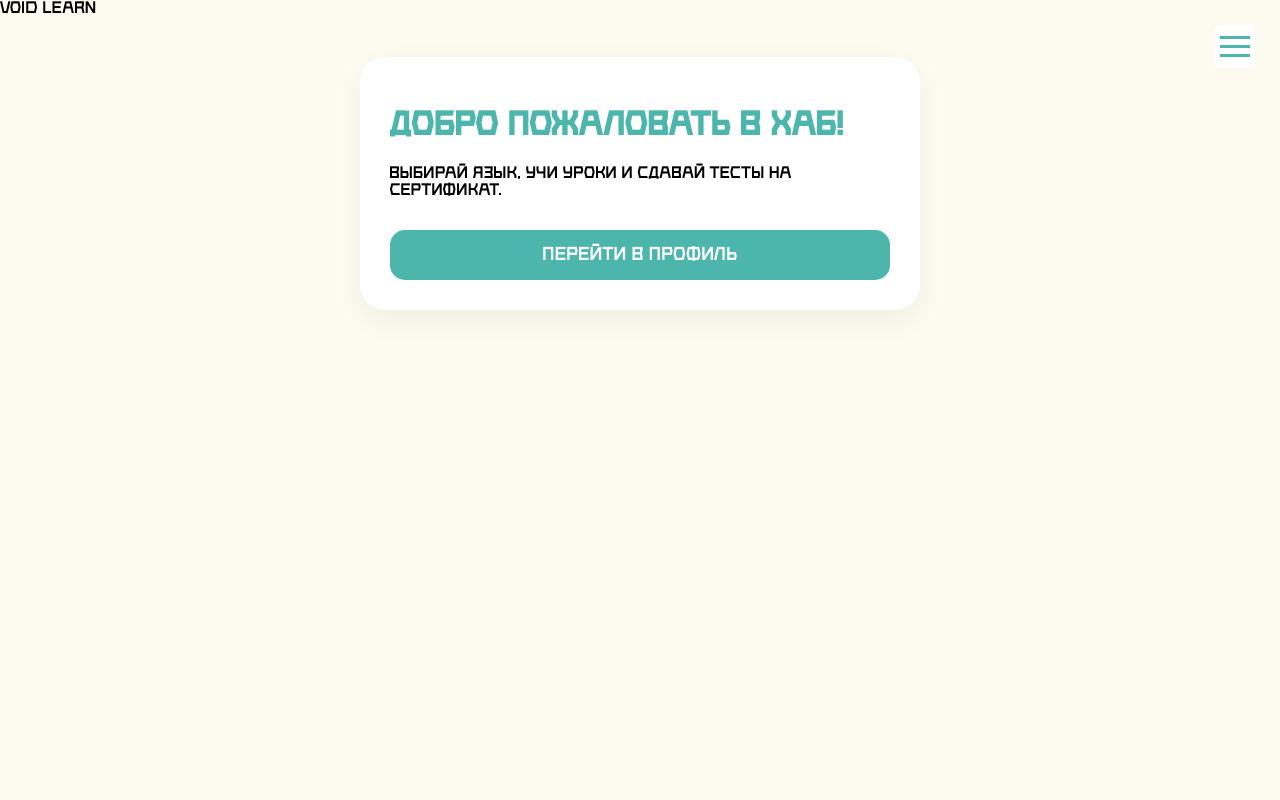
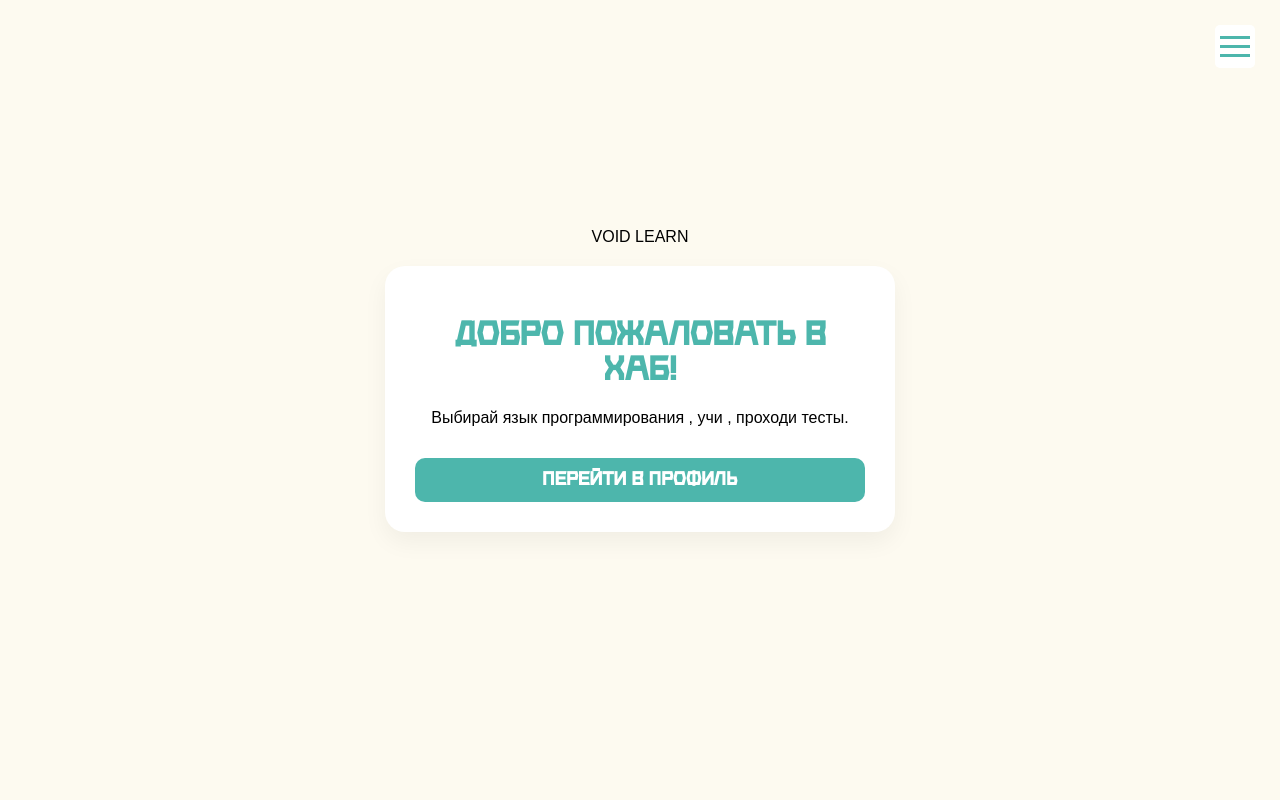
Before and after one commit to dimer005s-source/Void-Learn-project, a Flask app: page / in a window 1280 px wide. Run offline with Flask 3, Linux system fonts and the light colour scheme.

Commit message:
"fix: mobile styles and viewport"
   git add .
   git commit -m "fix: mobile styles and viewport"
   git push

```diff
--- a/base.html
+++ b/base.html
@@ -2,6 +2,7 @@
 <html lang="ru">
 <head>
     <meta charset="UTF-8">
+    <meta name="viewport" content="width=device-width, initial-scale=1.0">
     <title>VOID LEARN</title>
     <link rel="stylesheet" href="{{ url_for('static', filename='css/style.css') }}">
     <!-- Твои шрифты и прочая мета-хрень -->
--- a/static/css/style.css
+++ b/static/css/style.css
@@ -200,3 +200,39 @@ input[type="submit"].auth-btn, button.auth-btn {
     padding: 5px;
     border-radius: 5px;
 }
+/* Делаем body гибким контейнером на весь экран */
+body {
+    margin: 0;
+    padding: 0;
+    display: flex;
+    flex-direction: column; /* Элементы (хедер и карточка) идут друг за другом */
+    align-items: center;    /* Центрируем всё по горизонтали */
+    justify-content: center; /* Центрируем всё по вертикали */
+    min-height: 100vh;     /* Высота во весь экран телефона/моника */
+    background-color: #fdfaf0; /* Твой цвет фона из скрина */
+    font-family: sans-serif;
+}
+
+/* Настройка самой карточки (белого блока) */
+.profile-card {
+    background: white;
+    padding: 30px;
+    border-radius: 20px;
+    box-shadow: 0 10px 25px rgba(0,0,0,0.05);
+    text-align: center;
+    width: 90%;          /* На мобилках займет 90% ширины */
+    max-width: 450px;    /* На компах не будет шире 450px */
+    margin-top: 20px;    /* Чтобы не липла к хедеру если он сверху */
+}
+
+/* Кнопка */
+.toggle-btn {
+    width: 100%;         /* Кнопка на всю ширину карточки */
+    padding: 12px;
+    border-radius: 10px;
+    border: none;
+    background-color: var(--mint); /* Твоя переменная цвета */
+    color: white;
+    font-weight: bold;
+    cursor: pointer;
+}
--- a/templates/index.html
+++ b/templates/index.html
@@ -2,6 +2,7 @@
 <html lang="ru">
 <head>
     <meta charset="UTF-8">
+    <meta name="viewport" content="width=device-width, initial-scale=1.0">
     <link rel="stylesheet" href="{{ url_for('static', filename='css/style.css') }}">
     <title>Void Learn</title>
 </head>
@@ -18,7 +19,7 @@
 
     <div class="profile-card">
         <h1 style="color: var(--mint);">Добро пожаловать в хаб!</h1>
-        <p>Выбирай язык, учи уроки и сдавай тесты на сертификат.</p>
+        <p>Выбирай язык программирования , учи , проходи тесты.</p>
         <button class="toggle-btn" onclick="location.href='/profile'">ПЕРЕЙТИ В ПРОФИЛЬ</button>
     </div>
 
--- a/templates/lessons.html
+++ b/templates/lessons.html
@@ -2,6 +2,7 @@
 <html lang="ru">
 <head>
     <meta charset="UTF-8">
+    <meta name="viewport" content="width=device-width, initial-scale=1.0">
     <link rel="stylesheet" href="{{ url_for('static', filename='css/style.css') }}?v=4">
     <title>УРОКИ - Void Learn</title>
     <style>
--- a/templates/portfolios.html
+++ b/templates/portfolios.html
@@ -2,6 +2,7 @@
 <html lang="ru">
 <head>
     <meta charset="UTF-8">
+    <meta name="viewport" content="width=device-width, initial-scale=1.0">
     <link rel="stylesheet" href="{{ url_for('static', filename='css/style.css') }}">
     <title>ГАЛЕРЕЯ</title>
 </head>
--- a/templates/profile.html
+++ b/templates/profile.html
@@ -2,6 +2,7 @@
 <html lang="ru">
 <head>
     <meta charset="UTF-8">
+    <meta name="viewport" content="width=device-width, initial-scale=1.0">
     <link rel="stylesheet" href="{{ url_for('static', filename='css/style.css') }}?v=2">
     <title>ПРОФИЛЬ</title>
 </head>
--- a/templates/rating.html
+++ b/templates/rating.html
@@ -2,6 +2,7 @@
 <html lang="ru">
 <head>
     <meta charset="UTF-8">
+    <meta name="viewport" content="width=device-width, initial-scale=1.0">
     <link rel="stylesheet" href="{{ url_for('static', filename='css/style.css') }}?v=4">
     <title>РЕЙТИНГ - Void Learn</title>
 </head>
--- a/templates/register.html
+++ b/templates/register.html
@@ -2,6 +2,7 @@
 <html lang="ru">
 <head>
     <meta charset="UTF-8">
+    <meta name="viewport" content="width=device-width, initial-scale=1.0">
     <link rel="stylesheet" href="{{ url_for('static', filename='css/style.css') }}">
     <link rel="stylesheet" href="https://cdnjs.cloudflare.com/ajax/libs/font-awesome/6.0.0/css/all.min.css">
     <title>Регистрация | Void Learn</title>
--- a/templates/test.html
+++ b/templates/test.html
@@ -2,6 +2,7 @@
 <html lang="ru">
 <head>
     <meta charset="UTF-8">
+    <meta name="viewport" content="width=device-width, initial-scale=1.0">
     <link rel="stylesheet" href="{{ url_for('static', filename='css/style.css') }}">
     <title>Тест: {{ lang }} (Уровень {{ diff }})</title>
 </head>
--- a/templates/tests_hub.html
+++ b/templates/tests_hub.html
@@ -1,4 +1,5 @@
 <head>
+    <meta name="viewport" content="width=device-width, initial-scale=1.0">
     <link rel="stylesheet" href="{{ url_for('static', filename='css/style.css') }}">
 </head>
 
```
